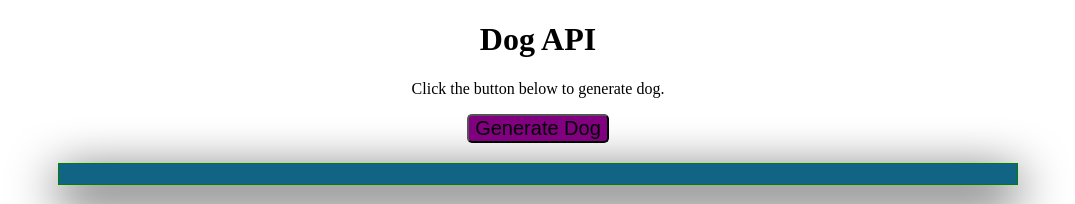
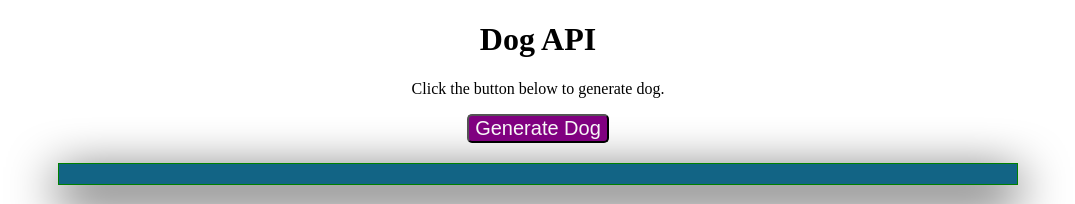
Before and after one commit to AY-Khalid/Dog-Generator, a plain HTML site: page index.html in a window 1280 px wide. Shown: the top 204 px of the page, without its empty margins (102-1177 px from the left). Drawn offline with Linux system fonts and the light colour scheme.

Commit message:
seventh commit

```diff
--- a/style.css
+++ b/style.css
@@ -21,7 +21,7 @@ body {
 
 .dog-btn {
     background-color: purple;
-    color: black;
+    color: rgb(248, 247, 247);
     font-size: 20px;
     border-radius: 5px;
     margin-bottom: 20px;
```
